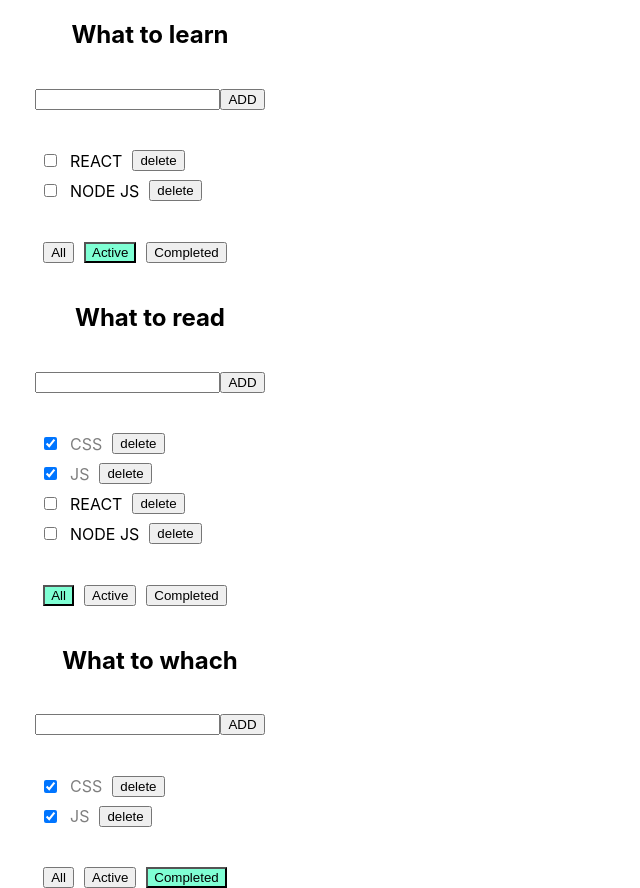
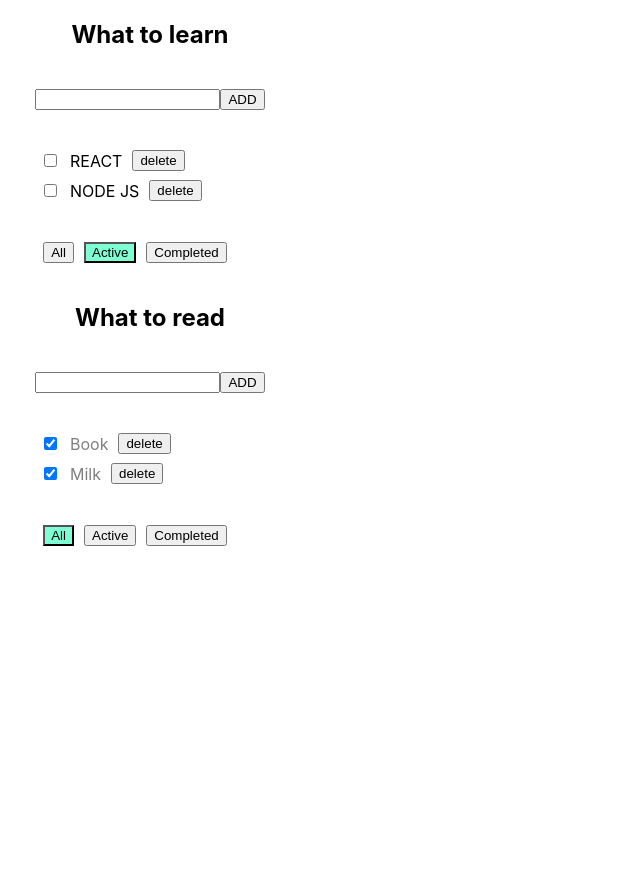
Before and after one commit to RuslanKralin/ToDo-TS, a React (Create React App) app: page / in a window 1280 px wide. Shown: the whole page, without its empty margins (0-640 px from the left). After the commit the page ends 800 px from the top, so only its background shows below. Built offline with nearby package versions, Linux system fonts and the light colour scheme.

Commit message:
create two todo list with own functions add, change status ect

```diff
--- a/src/App.tsx
+++ b/src/App.tsx
@@ -15,24 +15,52 @@ type toDoList = {
 export type FilterValues = "all" | "active" | "completed";
 
 function App() {
-  const [tasks, setTasks] = useState([
-    { id: v1(), value: "CSS", checked: true },
-    { id: v1(), value: "JS", checked: true },
-    { id: v1(), value: "REACT", checked: false },
-    { id: v1(), value: "NODE JS", checked: false },
+  let todoListId1 = v1();
+  let todoListId2 = v1();
+  const [toDoLists, setToDoLists] = useState<Array<toDoList>>([
+    {
+      id: todoListId1,
+      title: "What to learn",
+      filterValue: "active",
+    },
+    {
+      id: todoListId2,
+      title: "What to read",
+      filterValue: "all",
+    },
   ]);
+
+  let [tasksObj, setTasks] = useState({
+    [todoListId1]: [
+      { id: v1(), value: "CSS", checked: true },
+      { id: v1(), value: "JS", checked: true },
+      { id: v1(), value: "REACT", checked: false },
+      { id: v1(), value: "NODE JS", checked: false },
+    ],
+    [todoListId2]: [
+      { id: v1(), value: "Book", checked: true },
+      { id: v1(), value: "Milk", checked: true },
+    ],
+  });
+  // const [tasks, setTasks] = useState([
+  //   { id: v1(), value: "CSS", checked: true },
+  //   { id: v1(), value: "JS", checked: true },
+  //   { id: v1(), value: "REACT", checked: false },
+  //   { id: v1(), value: "NODE JS", checked: false },
+  // ]);
 
   // const [filter, setFilter] = useState<FilterValues>("all");
 
   function removeTask(id: string, listId: string) {
-    let list = toDoLists.find((tl) => tl.id === listId);
-    if (list) {
-      // console.log(list);
-      let filteredTasks = tasks.filter((t) => t.id !== id);
-
-      // setTasks(filteredTasks);
-      setToDoLists([...toDoLists]);
-    }
+    let tasks = tasksObj[listId];
+    // let list = toDoLists.find((tl) => tl.id === listId);
+    // if (list) {
+    // console.log(list);
+    let filteredTasks = tasks.filter((t) => t.id !== id);
+    tasksObj[listId] = filteredTasks;
+    setTasks({ ...tasksObj });
+    // setToDoLists([...toDoLists]);
+    // }
   }
 
   function changeFilter(value: FilterValues, listId: string) {
@@ -42,53 +70,42 @@ function App() {
       setToDoLists([...toDoLists]);
     }
   }
-  let tasksForToDoList = tasks;
-  function addTask(title: string) {
+  // let tasksForToDoList = tasksObj[listId];
+  function addTask(title: string, listId: string) {
     let newTask = {
       id: v1(),
       value: title,
       checked: false,
     };
-    tasksForToDoList = [newTask, ...tasks];
-    setTasks(tasksForToDoList);
+    let tasks = tasksObj[listId];
+    let newTasks = [newTask, ...tasks];
+    tasksObj[listId] = newTasks;
+    setTasks({ ...tasksObj });
   }
 
-  function changeStatus(taskId: string) {
-    let resultTask = tasks.find((t) => t.id === taskId);
+  function changeStatus(taskId: string, listId: string) {
+    let tasks = tasksObj[listId];
+    let resultTask = tasks.find((t: any) => t.id === taskId);
     if (resultTask) {
       resultTask.checked = !resultTask.checked;
     }
-    setTasks([...tasks]);
+    setTasks({ ...tasksObj });
   }
-
-  const [toDoLists, setToDoLists] = useState<Array<toDoList>>([
-    {
-      id: v1(),
-      title: "What to learn",
-      filterValue: "active",
-    },
-    {
-      id: v1(),
-      title: "What to read",
-      filterValue: "all",
-    },
-    {
-      id: v1(),
-      title: "What to whach",
-      filterValue: "completed",
-    },
-  ]);
 
   return (
     <div className="conteiner">
       {toDoLists.map((tl) => {
-        let tasksForToDoList = tasks;
+        let tasksForToDoList = tasksObj[tl.id];
         if (tl.filterValue === "active") {
-          tasksForToDoList = tasks.filter((t) => t.checked === false);
+          tasksForToDoList = tasksForToDoList.filter(
+            (t: any) => t.checked === false
+          );
         }
 
         if (tl.filterValue === "completed") {
-          tasksForToDoList = tasks.filter((t) => t.checked === true);
+          tasksForToDoList = tasksForToDoList.filter(
+            (t: any) => t.checked === true
+          );
         }
 
         return (
--- a/src/ToDoList.tsx
+++ b/src/ToDoList.tsx
@@ -9,8 +9,8 @@ type PropsType = {
   removeTask: (id: string, listId: string) => void;
   changeFilter: (value: FilterValues, listId: string) => void;
   filterValue: FilterValues;
-  addTask: (title: string) => void;
-  changeStatus: (id: string) => void;
+  addTask: (title: string, listId: string) => void;
+  changeStatus: (id: string, listId: string) => void;
 };
 
 function ToDoList(props: PropsType) {
@@ -25,7 +25,7 @@ function ToDoList(props: PropsType) {
     ) {
       const trimedTitle = taskTitle.trim();
       setError("");
-      props.addTask(trimedTitle);
+      props.addTask(trimedTitle, props.id);
       // props.changeFilter("active");
       setTaskTitle("");
     } else if (taskTitle.trim().length === 0) {
@@ -56,7 +56,7 @@ function ToDoList(props: PropsType) {
             <input
               type="checkbox"
               checked={t.checked}
-              onClick={() => props.changeStatus(t.id)}
+              onClick={() => props.changeStatus(t.id, props.id)}
             />
             <p className={t.checked === true ? "task-done" : ""}>{t.value}</p>
             <button onClick={() => props.removeTask(t.id, props.id)}>
```
